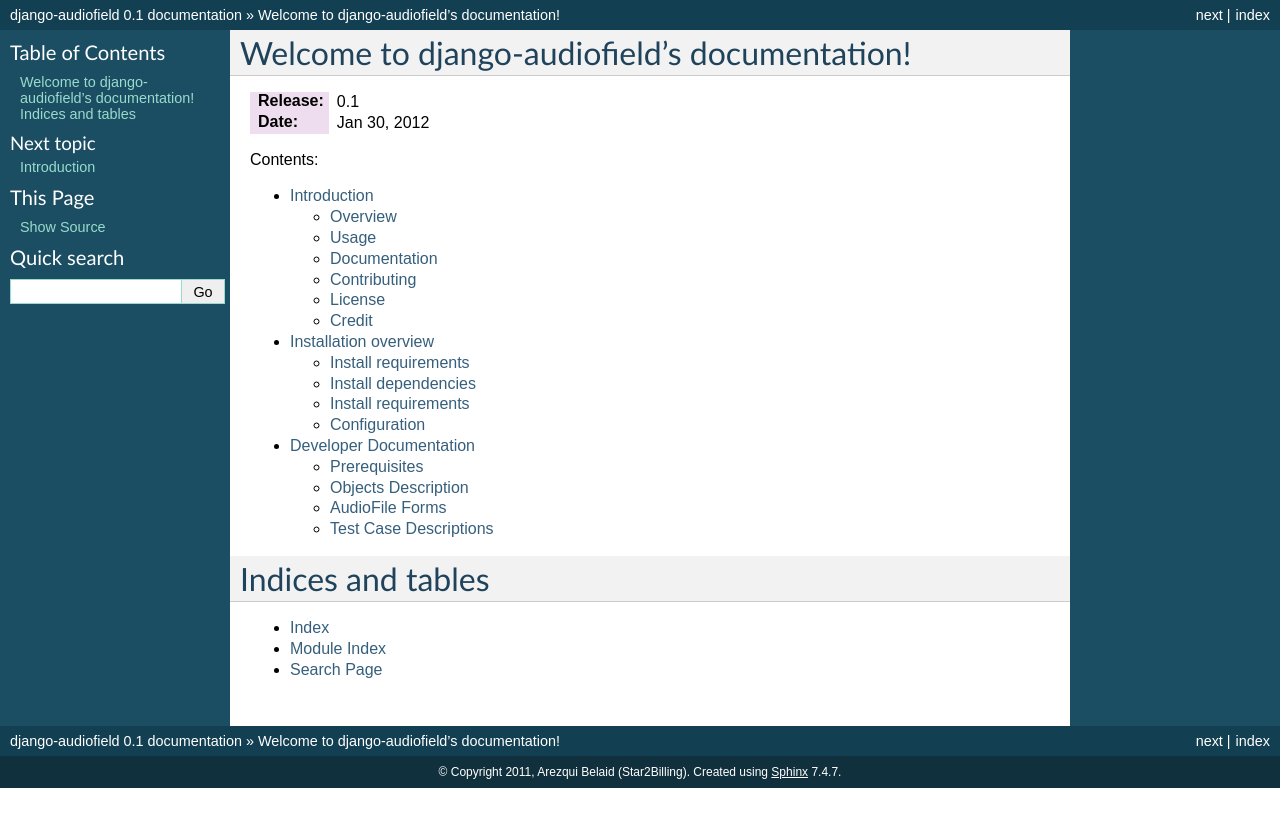
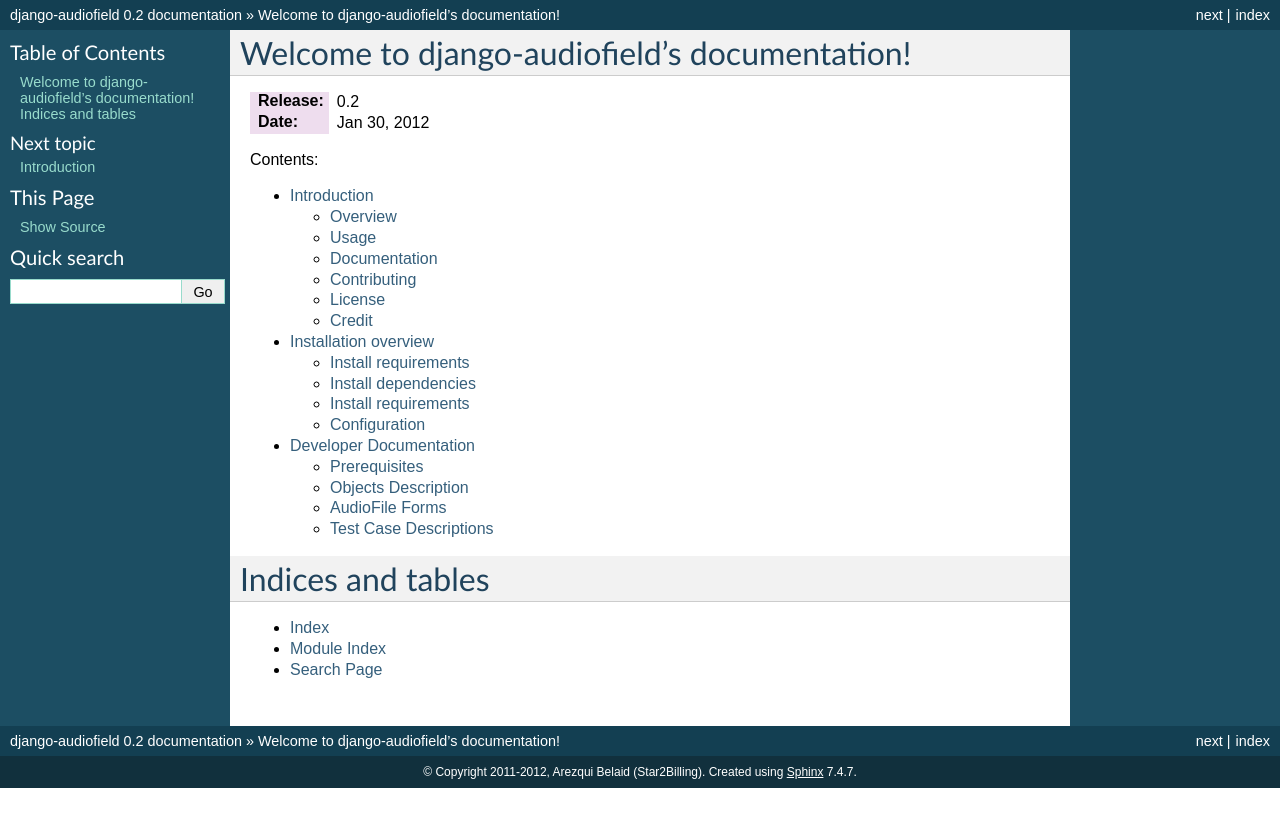
Before and after one commit to fancy517/django-audiofield, a Sphinx documentation site: the page built from docs/source/index.rst, in a window 1280 px wide. Shown: the top 827 px of the page. Built offline with Sphinx 7.4.7, drawn with Linux system fonts in a browser that asks for light colours.

Commit message:
update version

```diff
--- a/docs/source/conf.py
+++ b/docs/source/conf.py
@@ -41,16 +41,16 @@
 
 # General information about the project.
 project = u'django-audiofield'
-copyright = u'2011, Arezqui Belaid (Star2Billing)'
+copyright = u'2011-2012, Arezqui Belaid (Star2Billing)'
 
 # The version info for the project you're documenting, acts as replacement for
 # |version| and |release|, also used in various other places throughout the
 # built documents.
 #
 # The short X.Y version.
-version = '0.1'
+version = '0.2'
 # The full version, including alpha/beta/rc tags.
-release = '0.1'
+release = '0.2'
 
 # The language for content autogenerated by Sphinx. Refer to documentation
 # for a list of supported languages.
--- a/setup.py
+++ b/setup.py
@@ -3,7 +3,7 @@
 import sys
 import re
 
-version='0.1.0'
+version='0.2.0'
 
 packages, data_files = [], []
 root_dir = os.path.dirname(__file__)
```
